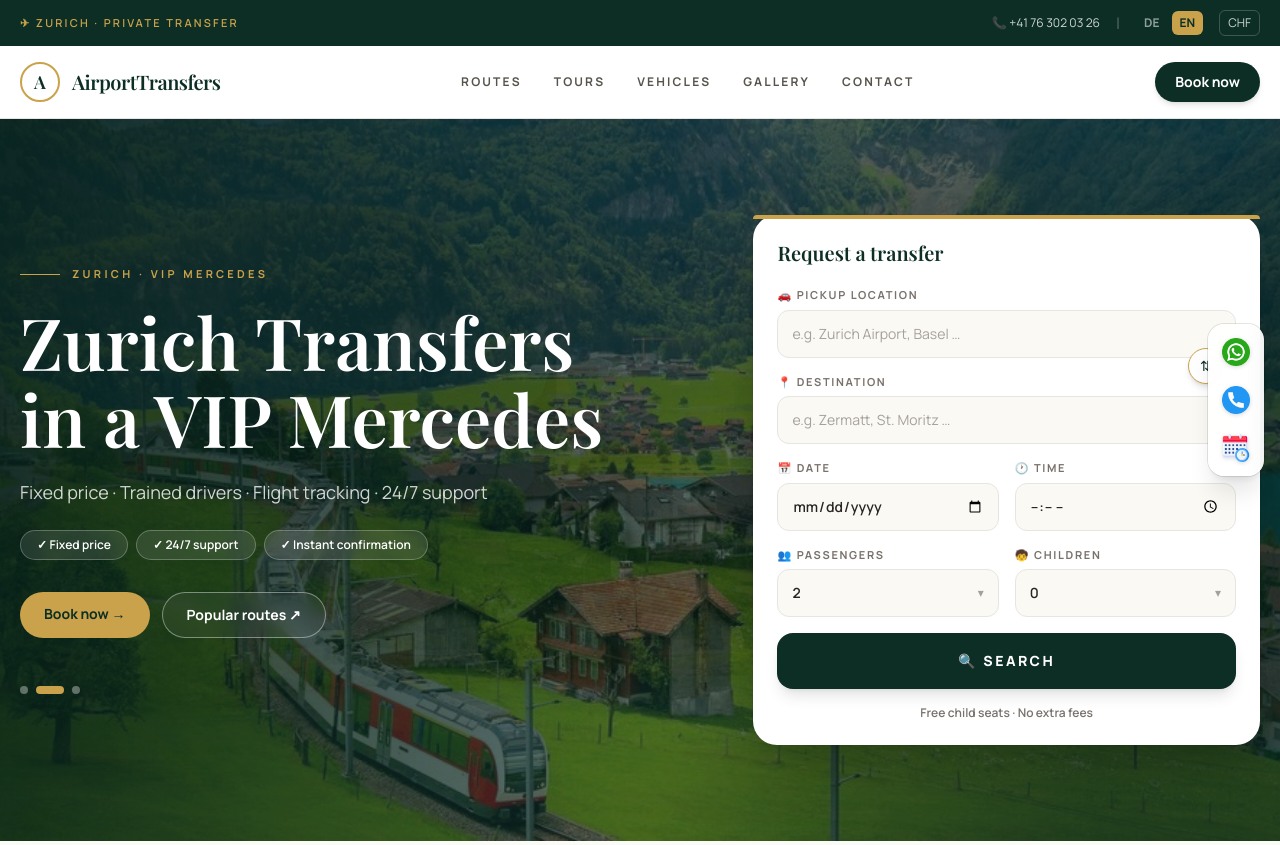
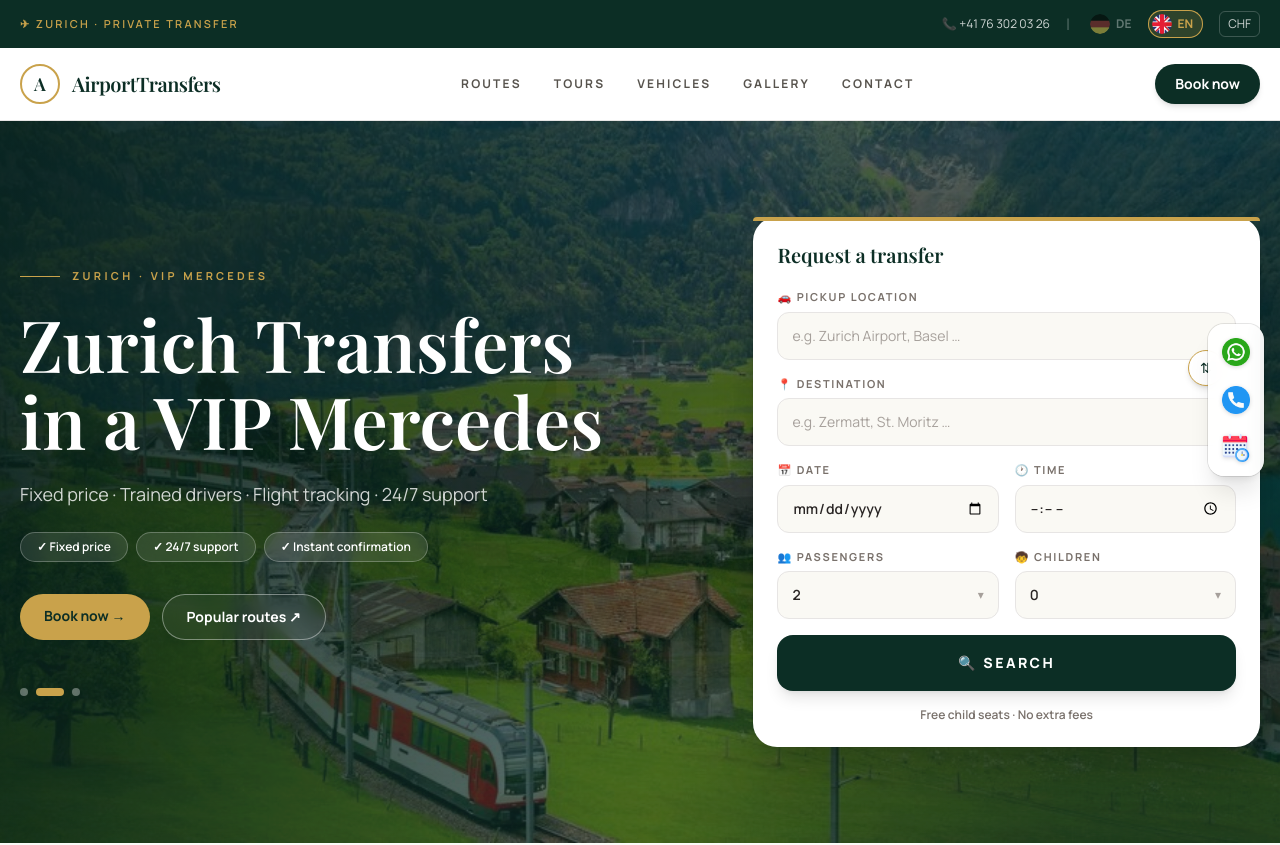
Before and after one commit to fatihemincakiroglu/AirportTransfers, a Next.js app: page /en in a window 1280 px wide. Shown: the top 845 px of the page. Built offline with nearby package versions, Linux system fonts and the light colour scheme.

Commit message:
bayrakli dil secici

```diff
--- a/app/components.tsx
+++ b/app/components.tsx
@@ -53,17 +53,30 @@ export function TopBar() {
             📞 {PHONE_DISPLAY}
           </a>
           <span className="hidden text-white/30 sm:inline">|</span>
-          <div className="flex flex-nowrap items-center gap-0.5 text-[11px] font-bold sm:gap-1 sm:text-xs">
-            {(["de", "en"] as Lang[]).map((c) => (
-              <button
-                key={c}
-                onClick={() => setLang(c)}
-                className="rounded-md px-1.5 py-0.5 uppercase transition-colors sm:px-2 sm:py-1"
-                style={lang === c ? { background: C.gold, color: C.pine } : { color: "rgba(255,255,255,0.55)" }}
-              >
-                {c}
-              </button>
-            ))}
+          <div className="flex flex-nowrap items-center gap-1 text-[11px] font-bold sm:gap-1.5 sm:text-xs">
+            {(["de", "en"] as Lang[]).map((c) => {
+              const active = lang === c;
+              return (
+                <button
+                  key={c}
+                  onClick={() => setLang(c)}
+                  aria-label={c === "de" ? "Deutsch" : "English"}
+                  className={`flex items-center gap-1.5 rounded-full py-0.5 pl-0.5 pr-2 uppercase transition-all sm:py-1 sm:pl-1 sm:pr-2.5 ${
+                    active ? "" : "opacity-50 grayscale-[35%] hover:opacity-85 hover:grayscale-0"
+                  }`}
+                  style={active ? { background: "rgba(201,162,75,0.18)", boxShadow: `inset 0 0 0 1px ${C.gold}` } : undefined}
+                >
+                  <Image
+                    src={c === "de" ? "/icons/flag-de.png" : "/icons/flag-en.png"}
+                    alt={c === "de" ? "Deutsch" : "English"}
+                    width={18}
+                    height={18}
+                    className="h-[18px] w-[18px] rounded-full sm:h-5 sm:w-5"
+                  />
+                  <span style={{ color: active ? C.gold : "rgba(255,255,255,0.7)" }}>{c}</span>
+                </button>
+              );
+            })}
           </div>
           <span className="hidden rounded-md border border-white/20 px-2 py-1 text-xs sm:inline">CHF</span>
         </div>
```
Also changed, not shown: public/icons/flag-de.png (added), public/icons/flag-en.png (added).
